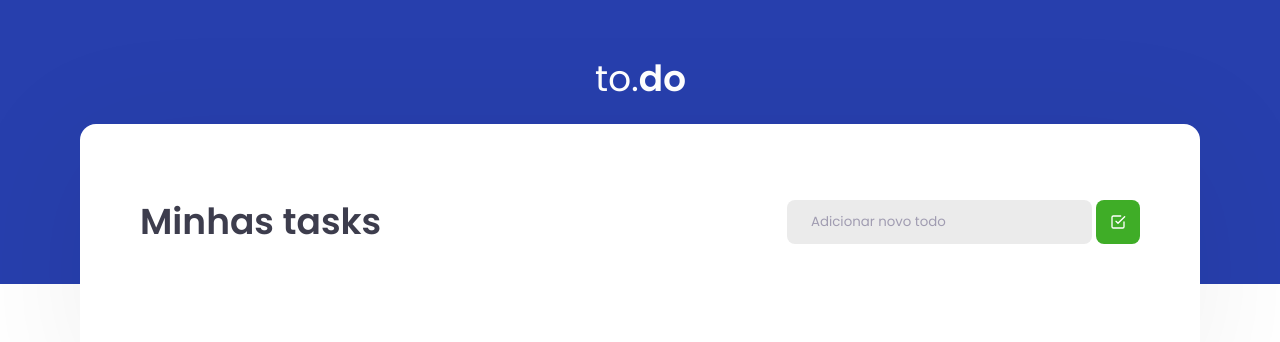
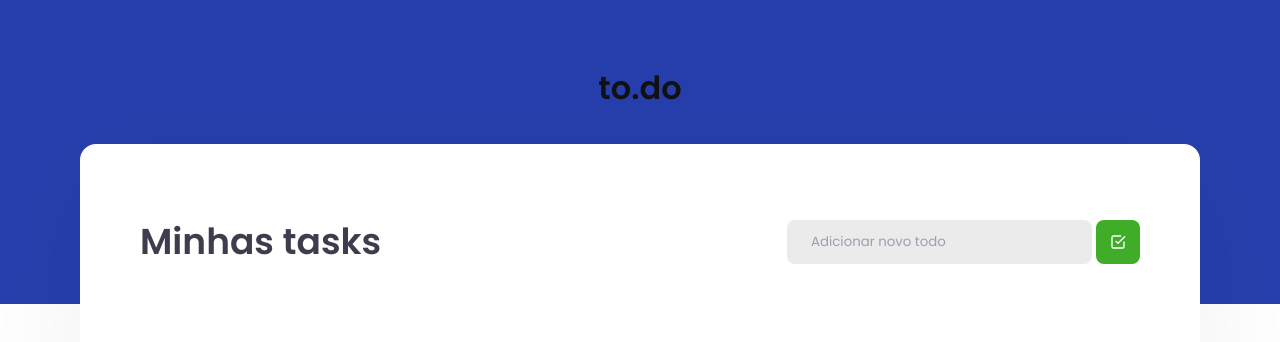
Before and after one commit to CauanDZN/cauan-todolist-ignite, a React app: page / in a window 1280 px wide. Shown: the top 342 px of the page. Built offline with nearby package versions, Linux system fonts and the light colour scheme.

Commit message:
Update Header.tsx

```diff
--- a/src/components/Header.tsx
+++ b/src/components/Header.tsx
@@ -4,7 +4,7 @@ export function Header() {
   return (
     <header className="header">
       <div>
-        <img src="/todo.png" alt="to.do"/>
+        <h1>to.do</h1>
       </div>
     </header>
   )
```
